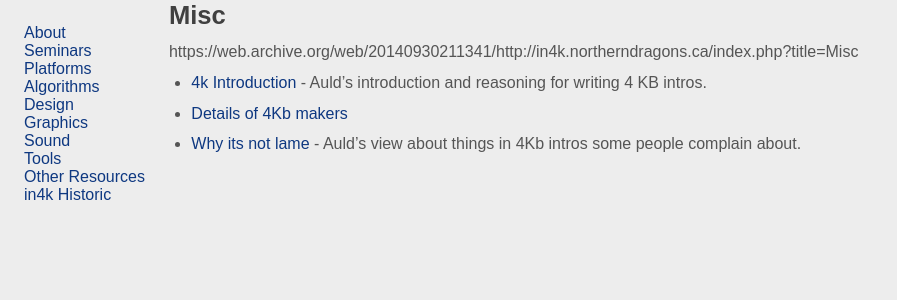
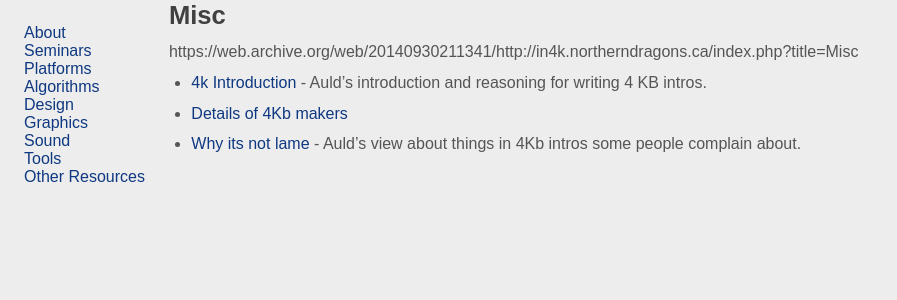
Before and after one commit to in4k/in4k.github.io, a Jekyll site: the page built from wiki/misc.markdown, in a window 1280 px wide. Shown: the top 300 px of the page, without its empty margins (0-897 px from the left). Built offline with Jekyll 4.4.1, drawn with Linux system fonts in a browser that asks for light colours; some web fonts are replaced.

Commit message:
Update nav.html

```diff
--- a/_includes/nav.html
+++ b/_includes/nav.html
@@ -9,6 +9,6 @@
 <a href="tools">Tools</a><br>
 <a href="resources">Other Resources</a><br>
 <!--<a href="wiki/misc">Misc</a><br>
-<a href="wiki/help">Help</a><br>-->
-<a href="historic">in4k Historic</a><br>
+<a href="wiki/help">Help</a><br>
+<a href="historic">in4k Historic</a><br>-->
 </div>
```
